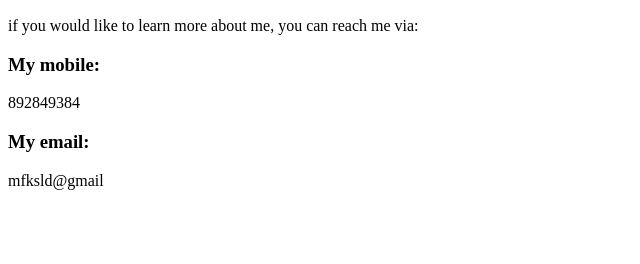
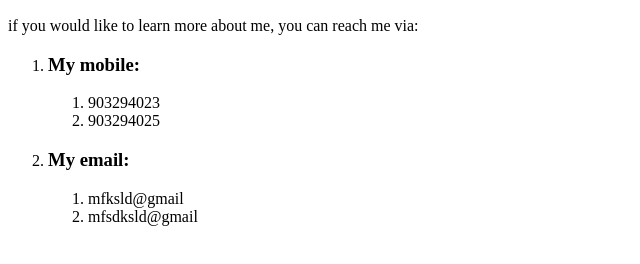
Before and after one commit to monika-wieczorek/html-course-0, a plain HTML site: page contact.html in a window 1280 px wide. Shown: the part 50-314 px from the top of the page, without its empty margins (0-640 px from the left). Drawn offline with Linux system fonts and the light colour scheme.

Commit message:
ordered, unordered lists and definitions added to index1.html and contact.html

```diff
--- a/contact.html
+++ b/contact.html
@@ -8,9 +8,19 @@
 <body>
     <h2>Contact me</h2>
         <p>if you would like to learn more about me, you can reach me via:</p>
-        <h3>My mobile:</h3>
-        <p>892849384</p>
-        <h3>My email:</h3>
-        <p>mfksld@gmail</p>
+        <ol>
+            <li><h3>My mobile:</h3>
+                <ol>
+                    <li>903294023</li>
+                    <li>903294025</li>
+                </ol>
+            </li>
+            <li><h3>My email:</h3>
+                <ol>
+                    <li>mfksld@gmail</li>
+                    <li>mfsdksld@gmail</li>
+                </ol>
+            </li>
+        </ol>
 </body>
 </html>
```
Also changed, not shown: index1.html (+6 -4 lines).
